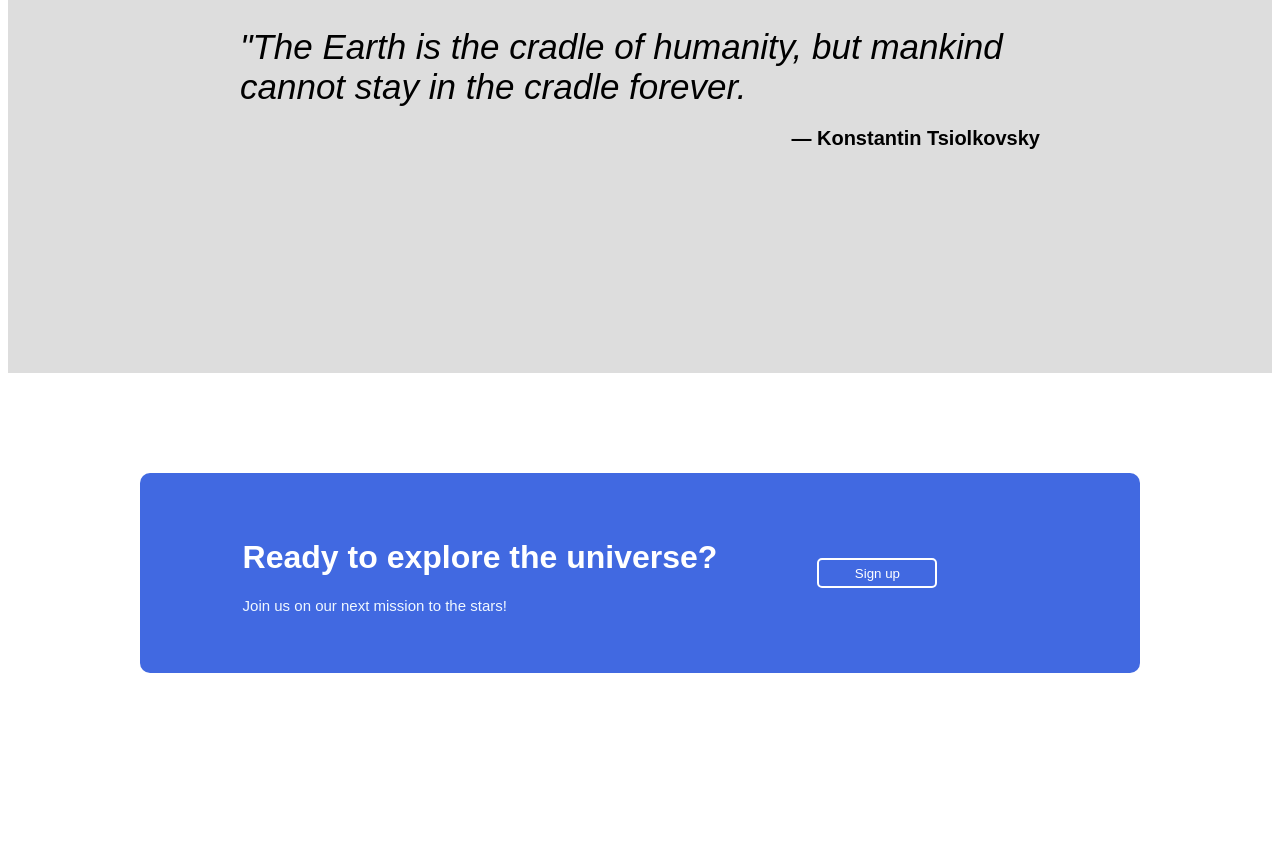
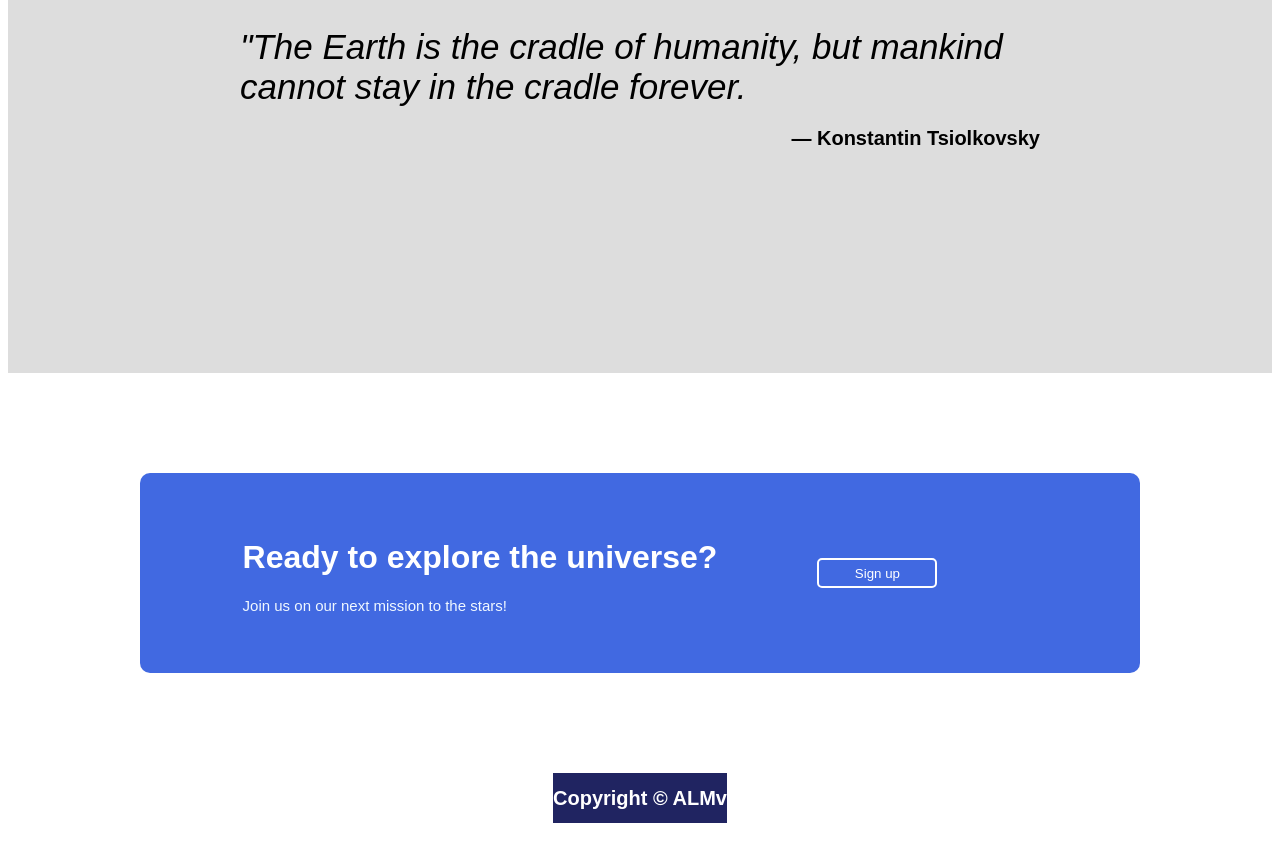
Before and after one commit to ALMv1/landing-page, a plain HTML site: page index.html in a window 1280 px wide. Shown: the part 1094-1955 px from the top of the page. Before the commit the page ends 1875 px from the top, so only its background shows below. Drawn offline with Linux system fonts and the light colour scheme.

Commit message:
add footer

```diff
--- a/index.html
+++ b/index.html
@@ -75,5 +75,11 @@
         <button><a href="https://www.youtube.com/watch?v=1iqyYitzTuw">Sign up</a></button>
     </div>
 
+
+<div class="footer">
+    <h1>Copyright ©	 ALMv </h1>
+</footer>
+
+
 </body>
 </html>
--- a/styles.css
+++ b/styles.css
@@ -75,6 +75,8 @@ body {
     display: flex;
     justify-content: center;
     align-items: center;
+    padding-bottom: 100px;
+    flex-direction: column;
 }
 
 .cta-card {
@@ -96,6 +98,11 @@ body {
     border-style: solid;
     border-radius: 5px;
     width: 120px;
+}
+
+.footer {
+    display: block;
+    background-color: rgb(32, 36, 97);
 }
 
 /* elements */
@@ -140,6 +147,11 @@ p {
     font-style: italic;
 }
 
+.footer h1 {
+    font-size: 20px;
+    color: white;
+}
+
 ul {
     list-style: none;
     display: flex;
```
